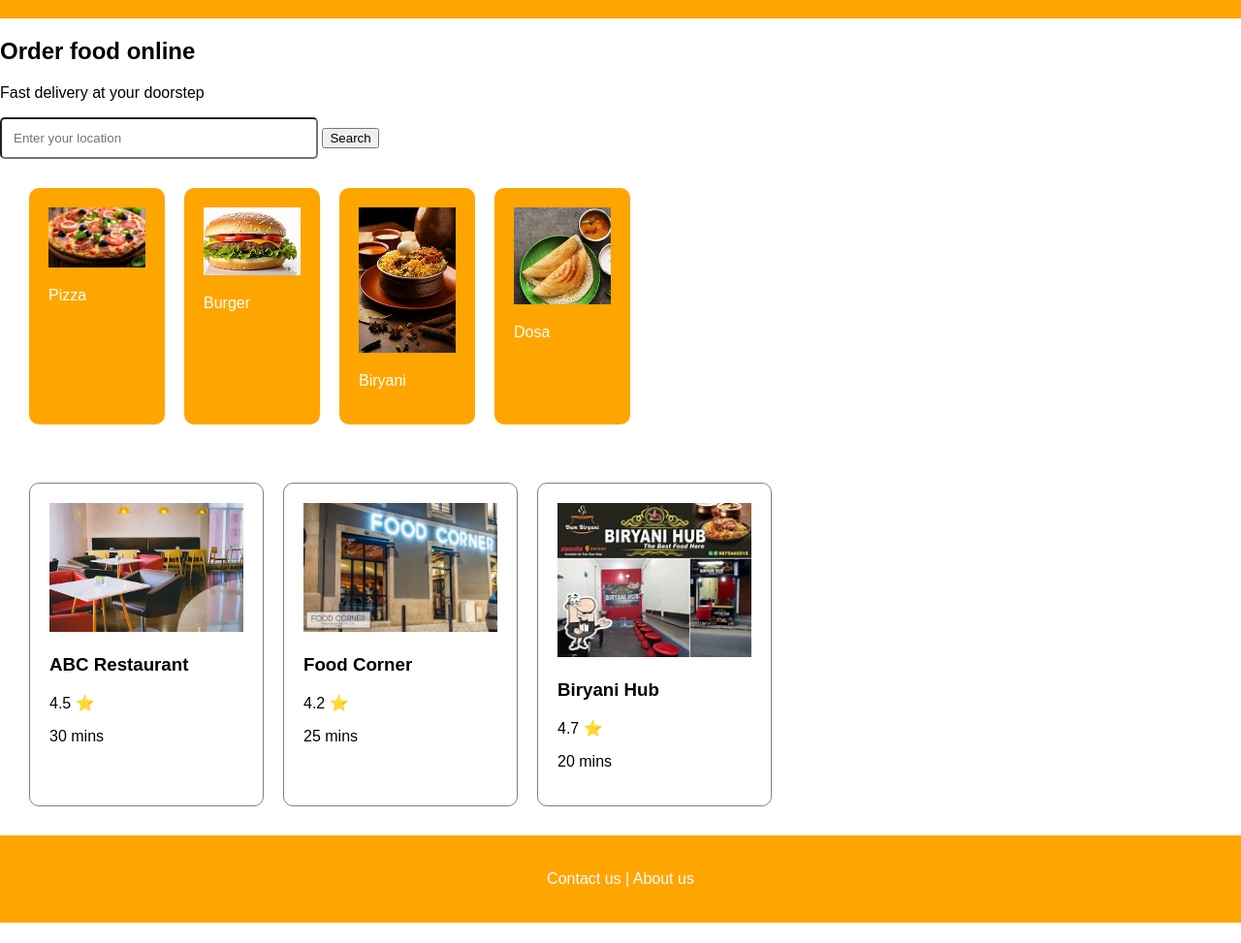
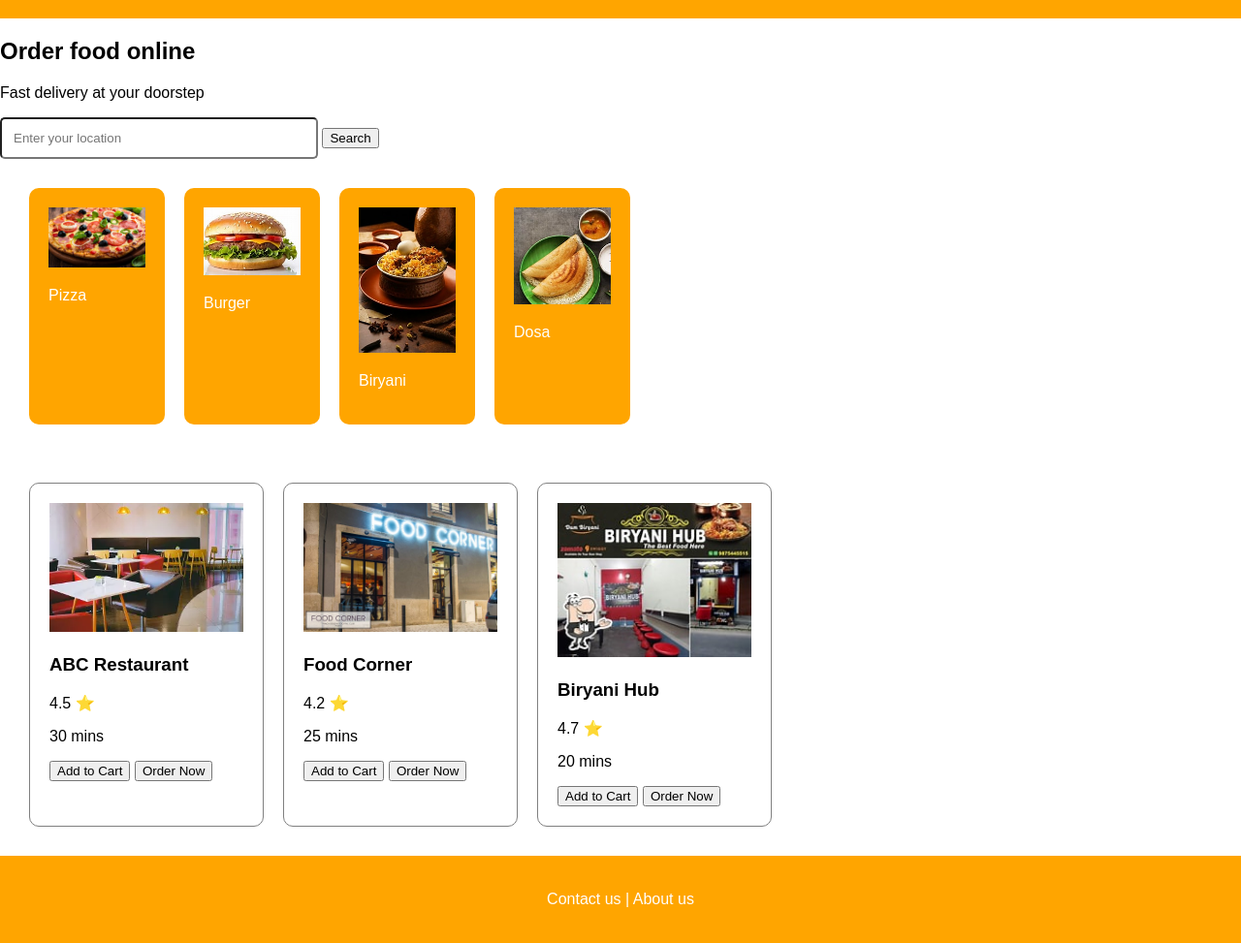
Before and after one commit to AbithaSriM/swiggy-clone, a plain HTML site: page index.html in a window 1280 px wide. Shown: the part 89-1062 px from the top of the page at 97% size. Before the commit the page ends 1041 px from the top, so only its background shows below. Drawn offline with Linux system fonts and the light colour scheme.

Commit message:
swiggy-clone

```diff
--- a/index.html
+++ b/index.html
@@ -50,6 +50,8 @@
         <h3>ABC Restaurant</h3>
         <p>4.5 ⭐</p>
         <p>30 mins</p>
+        <button>Add to Cart</button>
+        <button>Order Now</button>
     </div>
 
     <div class="card">
@@ -57,6 +59,8 @@
         <h3>Food Corner</h3>
         <p>4.2 ⭐</p>
         <p>25 mins</p>
+        <button>Add to Cart</button>
+        <button>Order Now</button>
     </div>
 
     <div class="card">
@@ -64,6 +68,8 @@
         <h3>Biryani Hub</h3>
         <p>4.7 ⭐</p>
         <p>20 mins</p>
+        <button>Add to Cart</button>
+        <button>Order Now</button>
     </div>
 </div>
 <footer>
```
